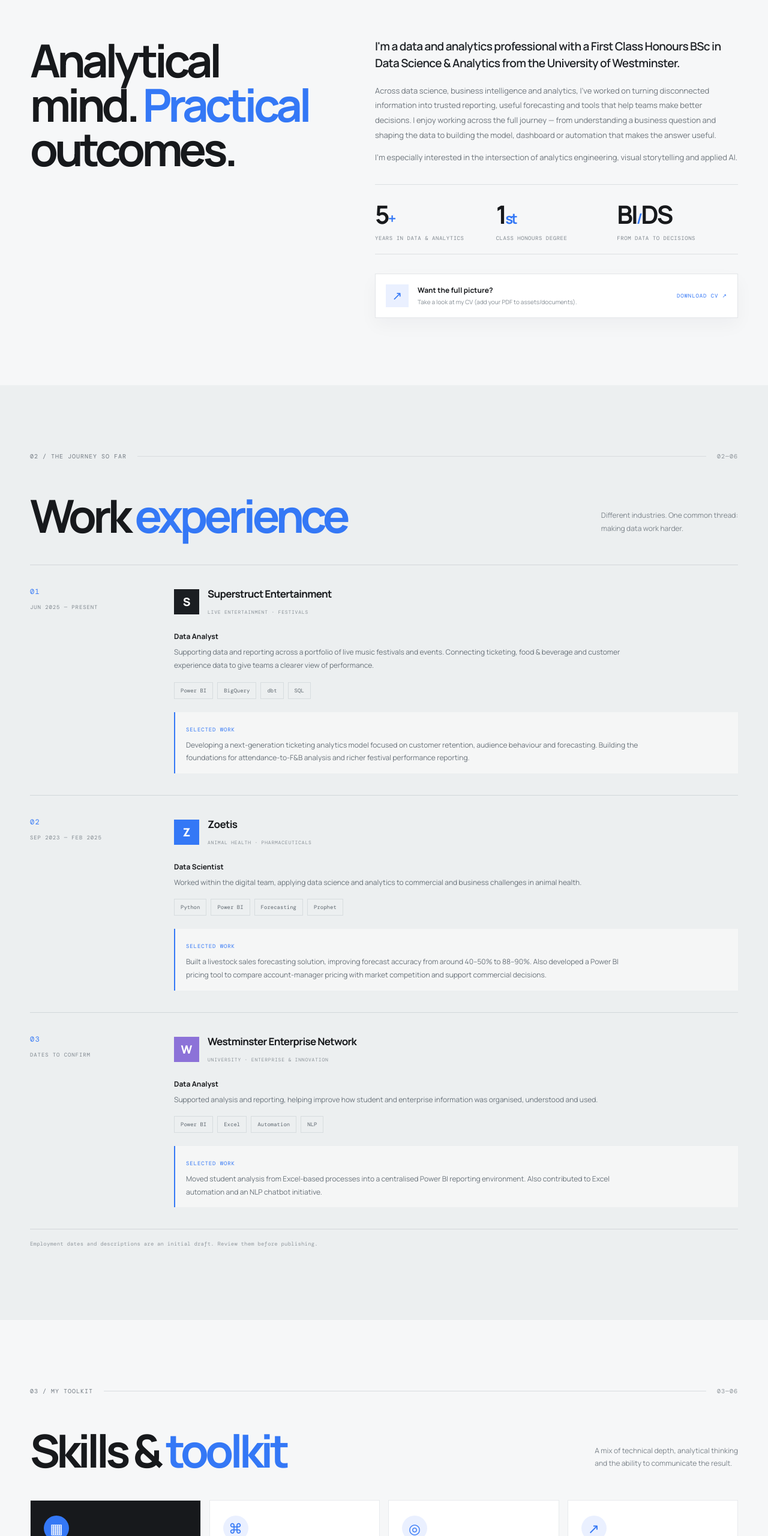
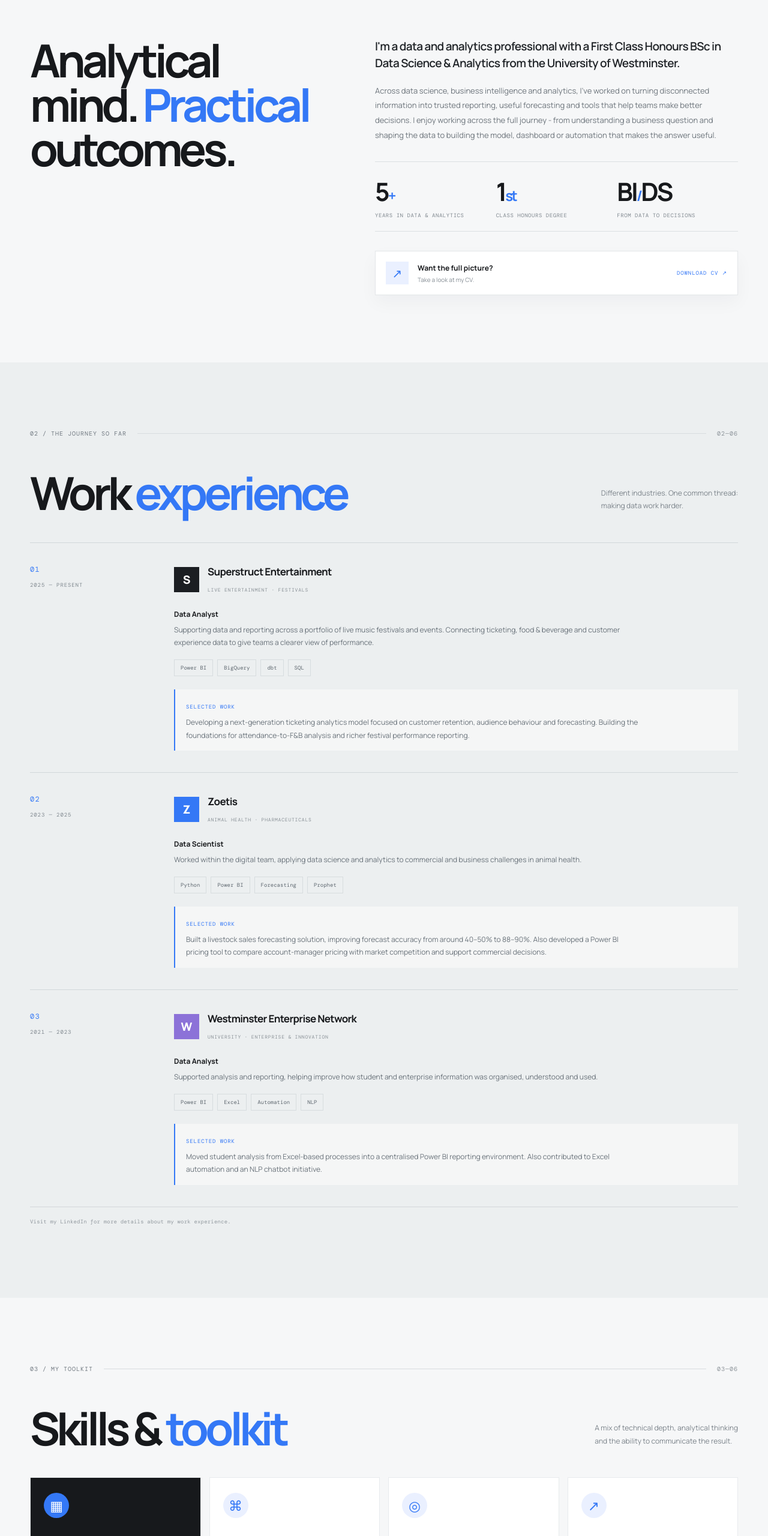
Before and after one commit to KacperAS/KacperAS.github.io, a plain HTML site: page index.html in a window 1280 px wide. Shown: the part 1280-3840 px from the top of the page at 60% size. Drawn offline with nearby package versions, Linux system fonts and the light colour scheme.

Commit message:
Revised
Updated employment dates and descriptions, improved CV link text, and clarified project disclaimers.

```diff
--- a/index.html
+++ b/index.html
@@ -60,14 +60,13 @@
         <div class="about-title reveal"><h2>Analytical<br>mind. <span>Practical</span><br>outcomes.</h2></div>
         <div class="about-content reveal">
           <p class="lead">I'm a data and analytics professional with a First Class Honours BSc in Data Science &amp; Analytics from the University of Westminster.</p>
-          <p>Across data science, business intelligence and analytics, I've worked on turning disconnected information into trusted reporting, useful forecasting and tools that help teams make better decisions. I enjoy working across the full journey — from understanding a business question and shaping the data to building the model, dashboard or automation that makes the answer useful.</p>
-          <p>I'm especially interested in the intersection of analytics engineering, visual storytelling and applied AI.</p>
+          <p>Across data science, business intelligence and analytics, I've worked on turning disconnected information into trusted reporting, useful forecasting and tools that help teams make better decisions. I enjoy working across the full journey - from understanding a business question and shaping the data to building the model, dashboard or automation that makes the answer useful.</p>
           <div class="about-stats">
             <div class="stat"><strong>5<span>+</span></strong><small>YEARS IN DATA &amp; ANALYTICS</small></div>
             <div class="stat"><strong>1<span>st</span></strong><small>CLASS HONOURS DEGREE</small></div>
             <div class="stat"><strong>BI<span>/</span>DS</strong><small>FROM DATA TO DECISIONS</small></div>
           </div>
-          <a class="cv-card" href="assets/documents/Kacper-Siedlec-CV.pdf" target="_blank" rel="noopener"><span class="cv-icon">↗</span><span><b>Want the full picture?</b><small>Take a look at my CV (add your PDF to assets/documents).</small></span><span class="cv-arrow">DOWNLOAD CV ↗</span></a>
+          <a class="cv-card" href="assets/documents/Kacper-Siedlec-CV.pdf" target="_blank" rel="noopener"><span class="cv-icon">↗</span><span><b>Want the full picture?</b><small>Take a look at my CV.</small></span><span class="cv-arrow">DOWNLOAD CV ↗</span></a>
         </div>
       </div>
     </section>
@@ -78,19 +77,19 @@
         <div class="section-title-row reveal"><h2>Work <span>experience</span></h2><p>Different industries. One common thread:<br>making data work harder.</p></div>
         <div class="timeline">
           <article class="job-card reveal">
-            <div class="job-meta"><span class="job-number">01</span><span class="job-date">JUN 2025 — PRESENT</span></div>
+            <div class="job-meta"><span class="job-number">01</span><span class="job-date">2025 — PRESENT</span></div>
             <div class="job-main"><div class="company-line"><div class="company-mark superstruct">S</div><div><h3>Superstruct Entertainment</h3><span class="company-sector">LIVE ENTERTAINMENT · FESTIVALS</span></div></div><h4>Data Analyst</h4><p>Supporting data and reporting across a portfolio of live music festivals and events. Connecting ticketing, food &amp; beverage and customer experience data to give teams a clearer view of performance.</p><div class="project-tags"><span>Power BI</span><span>BigQuery</span><span>dbt</span><span>SQL</span></div><div class="job-highlight"><b>SELECTED WORK</b><p>Developing a next-generation ticketing analytics model focused on customer retention, audience behaviour and forecasting. Building the foundations for attendance-to-F&amp;B analysis and richer festival performance reporting.</p></div></div>
           </article>
           <article class="job-card reveal">
-            <div class="job-meta"><span class="job-number">02</span><span class="job-date">SEP 2023 — FEB 2025</span></div>
+            <div class="job-meta"><span class="job-number">02</span><span class="job-date">2023 — 2025</span></div>
             <div class="job-main"><div class="company-line"><div class="company-mark zoetis">Z</div><div><h3>Zoetis</h3><span class="company-sector">ANIMAL HEALTH · PHARMACEUTICALS</span></div></div><h4>Data Scientist</h4><p>Worked within the digital team, applying data science and analytics to commercial and business challenges in animal health.</p><div class="project-tags"><span>Python</span><span>Power BI</span><span>Forecasting</span><span>Prophet</span></div><div class="job-highlight"><b>SELECTED WORK</b><p>Built a livestock sales forecasting solution, improving forecast accuracy from around 40–50% to 88–90%. Also developed a Power BI pricing tool to compare account-manager pricing with market competition and support commercial decisions.</p></div></div>
           </article>
           <article class="job-card reveal">
-            <div class="job-meta"><span class="job-number">03</span><span class="job-date">DATES TO CONFIRM</span></div>
+            <div class="job-meta"><span class="job-number">03</span><span class="job-date">2021 — 2023</span></div>
             <div class="job-main"><div class="company-line"><div class="company-mark westminster">W</div><div><h3>Westminster Enterprise Network</h3><span class="company-sector">UNIVERSITY · ENTERPRISE &amp; INNOVATION</span></div></div><h4>Data Analyst</h4><p>Supported analysis and reporting, helping improve how student and enterprise information was organised, understood and used.</p><div class="project-tags"><span>Power BI</span><span>Excel</span><span>Automation</span><span>NLP</span></div><div class="job-highlight"><b>SELECTED WORK</b><p>Moved student analysis from Excel-based processes into a centralised Power BI reporting environment. Also contributed to Excel automation and an NLP chatbot initiative.</p></div></div>
           </article>
         </div>
-        <p class="small-note">Employment dates and descriptions are an initial draft. Review them before publishing.</p>
+        <p class="small-note">Visit my LinkedIn for more details about my work experience.</p>
       </div>
     </section>
 
@@ -116,15 +115,15 @@
           <button class="work-card reveal" data-title="Ticketing & audience analytics" data-description="An analytics model and reporting experience exploring customer retention, purchase behaviour, audience profiles and festival performance. Add a safe, anonymised visual when ready." data-image="assets/images/projects/ticketing-dashboard.jpg"><span class="work-visual visual-audience"><span class="visual-label">AUDIENCE / RETENTION</span><div class="audience-bars"><i></i><i></i><i></i><i></i><i></i><i></i><i></i><i></i></div><div class="audience-ring"></div></span><span class="work-info"><span><b>Ticketing &amp; audience analytics</b><small>BIGQUERY · DBT · POWER BI</small></span><i>↗</i></span></button>
           <button class="work-card reveal" data-title="Customer experience reporting" data-description="A reporting concept bringing survey feedback and customer experience measures into a more accessible view for stakeholders. Replace with an anonymised dashboard screenshot." data-image="assets/images/projects/customer-experience.jpg"><span class="work-visual visual-cx"><span class="visual-label">CUSTOMER EXPERIENCE</span><div class="cx-score">NPS<span>+</span></div><div class="cx-lines"><i></i><i></i><i></i><i></i></div></span><span class="work-info"><span><b>Customer experience insights</b><small>POWER BI · SURVEY ANALYTICS</small></span><i>↗</i></span></button>
         </div>
-        <p class="work-disclaimer">Project previews are illustrative placeholders, not screenshots of live company systems. Replace them with your own approved, anonymised visuals.</p>
+        <p class="work-disclaimer">Project previews are illustrative placeholders, not screenshots of live company systems. All projects do not represent any company data. Any confidential information is not displayed</p>
       </div>
     </section>
 
     <section class="contact section-pad" id="contact">
       <div class="section-wrap">
         <div class="section-heading reveal"><span class="eyebrow">05 / THE NEXT CONVERSATION</span><span class="heading-rule"></span><span class="section-index">05—06</span></div>
-        <div class="contact-main reveal"><span class="eyebrow">HAVE A PROJECT OR OPPORTUNITY?</span><h2>Let's make<br><span>data matter.</span></h2><a class="contact-email" href="mailto:YOUR.EMAIL@example.com">YOUR.EMAIL@example.com <span>↗</span></a></div>
-        <div class="contact-bottom reveal"><p>Open to conversations about data, analytics, BI and interesting collaborations.</p><div class="social-links"><a href="https://www.linkedin.com/in/YOUR-LINKEDIN/" target="_blank" rel="noopener">LINKEDIN ↗</a><a href="https://github.com/KacperAS" target="_blank" rel="noopener">GITHUB ↗</a><a href="mailto:YOUR.EMAIL@example.com">EMAIL ↗</a></div></div>
+        <div class="contact-main reveal"><span class="eyebrow">HAVE A PROJECT OR OPPORTUNITY?</span><h2>Let's make<br><span>data matter.</span></h2><a class="contact-email" href="mailto:kacper.a.siedlec@gmail.com">kacper.a.siedlec@gmail.com <span>↗</span></a></div>
+        <div class="contact-bottom reveal"><p>Open to conversations about data, analytics, BI and interesting collaborations.</p><div class="social-links"><a href="https://www.linkedin.com/in/kacper-siedlec/" target="_blank" rel="noopener">LINKEDIN ↗</a><a href="https://github.com/KacperAS" target="_blank" rel="noopener">GITHUB ↗</a><a href="mailto:kacper.a.siedlec@gmail.com">EMAIL ↗</a></div></div>
       </div>
     </section>
   </main>
```
